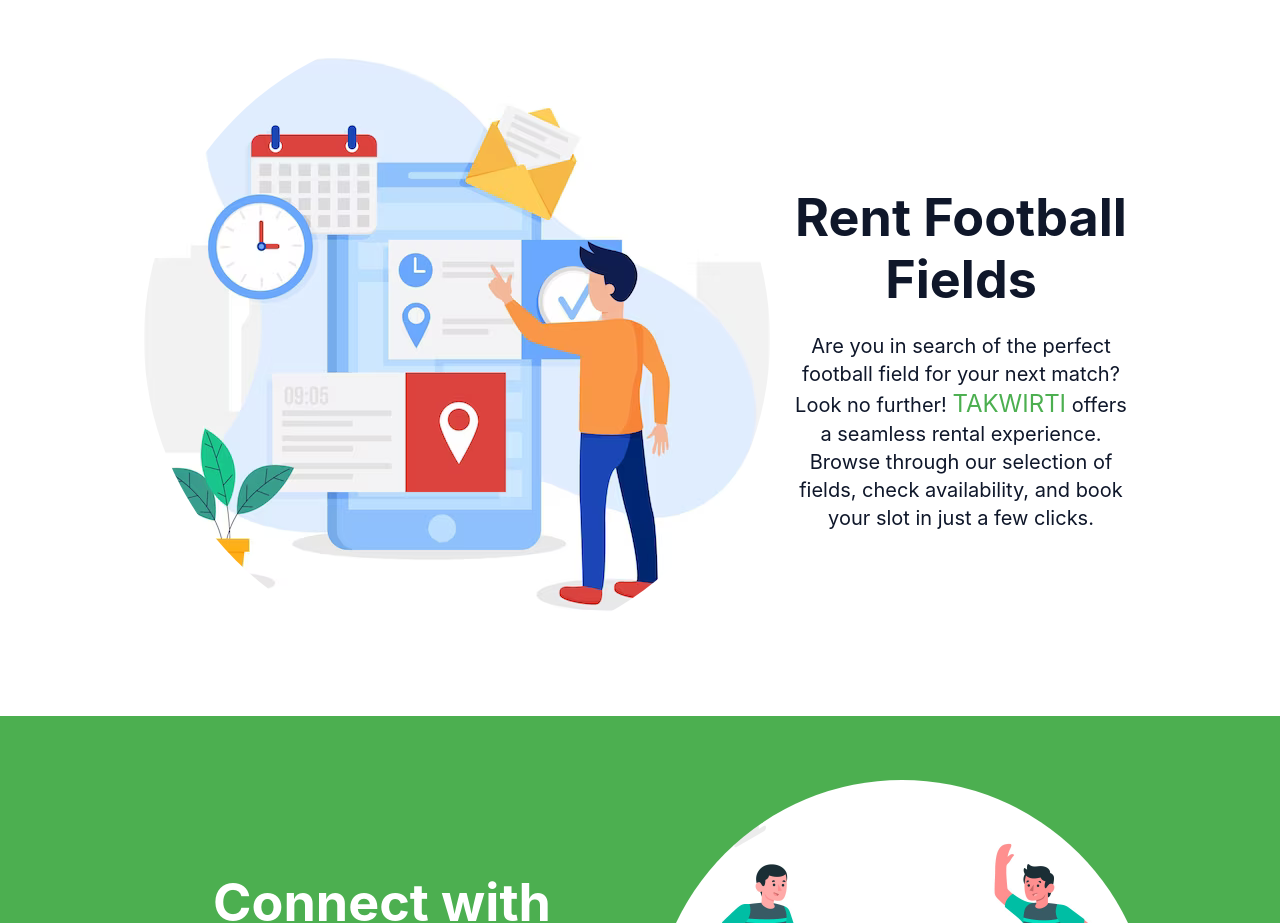
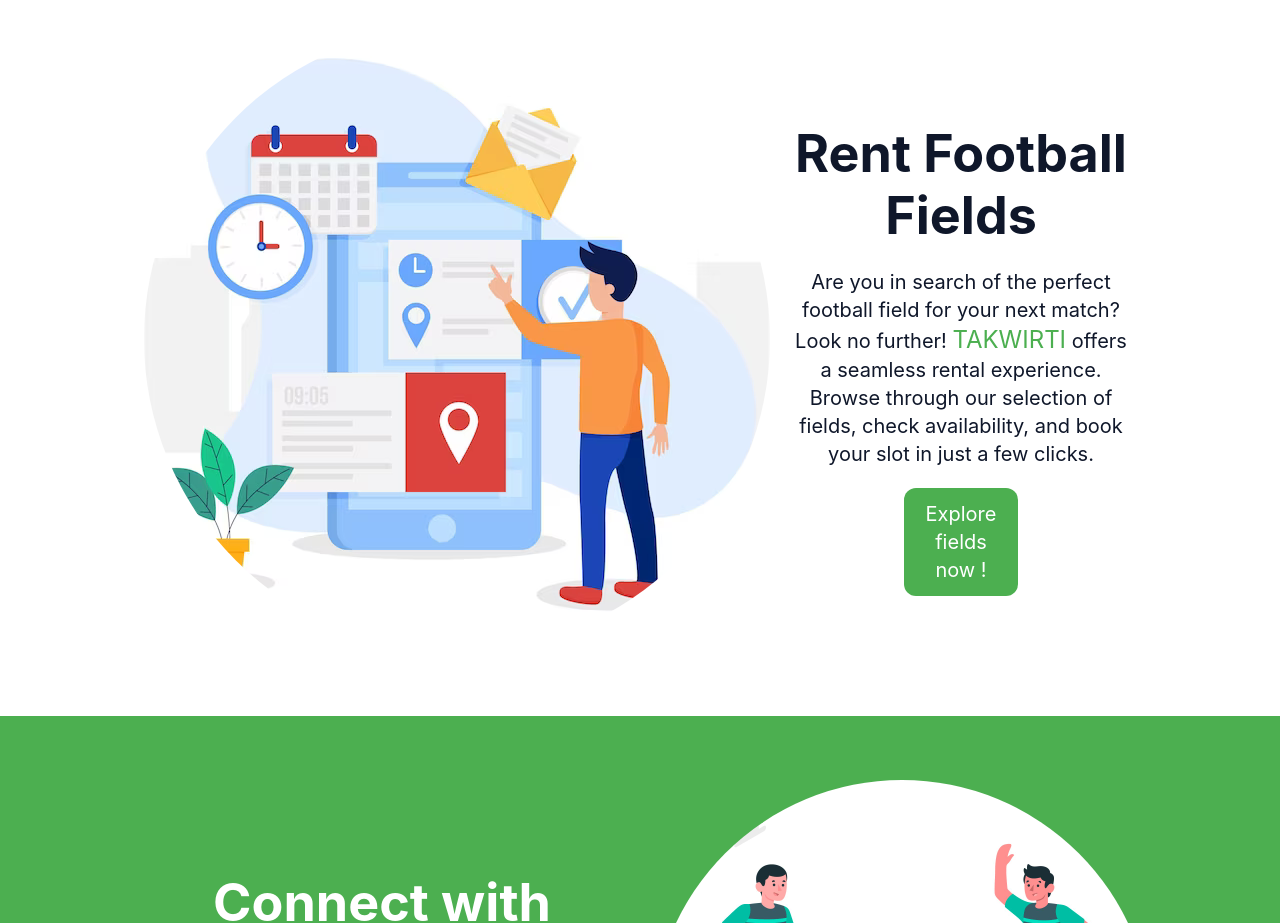
Before and after one commit to Zouaoui-Montassar/Takwirti, a React (Create React App) app in the folder frontend/: page / in a window 1280 px wide. Shown: the part 1020-1943 px from the top of the page. Built offline with nearby package versions, Linux system fonts and the light colour scheme; no server answers.

Commit message:
added bouton to /particulier

```diff
--- a/frontend/src/components/Terrain.jsx
+++ b/frontend/src/components/Terrain.jsx
@@ -459,7 +459,7 @@
               <div className="flex justify-center items-center h-screen fixed top-0 left-0 w-full bg-gray-500 bg-opacity-75 z-50">
                 <div className="bg-red-100 border border-red-400 text-red-700 px-4 py-3 rounded relative w-[50%] my-5">
                   <strong className="font-bold text-xl">Error: </strong>
-                  <span className="block sm:inline text-red-500 text-xl">{error}</span>
+                  <span className="block sm:inline text-red-500 text-xl">{error} make sure all fields are not empty</span>
                 </div>
               </div>
             )}
--- a/frontend/src/pages/MainPage.jsx
+++ b/frontend/src/pages/MainPage.jsx
@@ -71,16 +71,17 @@
       <div className='flex items-center justify-center mx-[10%] py-16'>
         <img src="/Section 2 image.png" alt="img1" className='rounded-full ml-4 ' />
 
-        <div className='flex flex-col mt-10 px-5'>
+        <div className='flex flex-col mt-10 px-5 items-center justify-center'>
           <motion.h1 variants={pVariants} initial="hidden" animate="visible" className='bold-52 '>
             {text2.split("").map((char,index) =>(
             <motion.span variants={spanVariants} key={index}>{char}</motion.span>
             ))}</motion.h1>
-          <p className='mt-5 text-xl'>
+          <p className='mt-5 text-xl '>
             Are you in search of the perfect football field for your next match? Look no further! <span
               className='text-primary-50 text-2xl'> TAKWIRTI</span> offers a seamless rental experience. Browse through our
             selection of fields, check availability, and book your slot in just a few clicks.
           </p>
+          <Link to="/particulier" className='rounded-xl bg-primary-50 text-xl text-white w-full md:w-1/3 p-3 mt-5'>Explore fields now !</Link>
         </div>
       </div>
 
--- a/frontend/src/pages/PageUtilisateur.jsx
+++ b/frontend/src/pages/PageUtilisateur.jsx
@@ -71,7 +71,7 @@
            <div className={`ml-[${w}px] flex mt-[82px] w-[100%] justify-center items-center`}>
            {searchTerm ? <TerrainList param={"search"} searchTerm={searchTerm} width={w} /> :(
               <div className=''>
-                <h1 className='text-3xl font-bold my-2'>fields</h1>
+                <h1 className='text-3xl font-bold my-2'>Fields</h1>
                 <TerrainList param={"get"} width={w}/>
               </div>)}
             </div>
```
